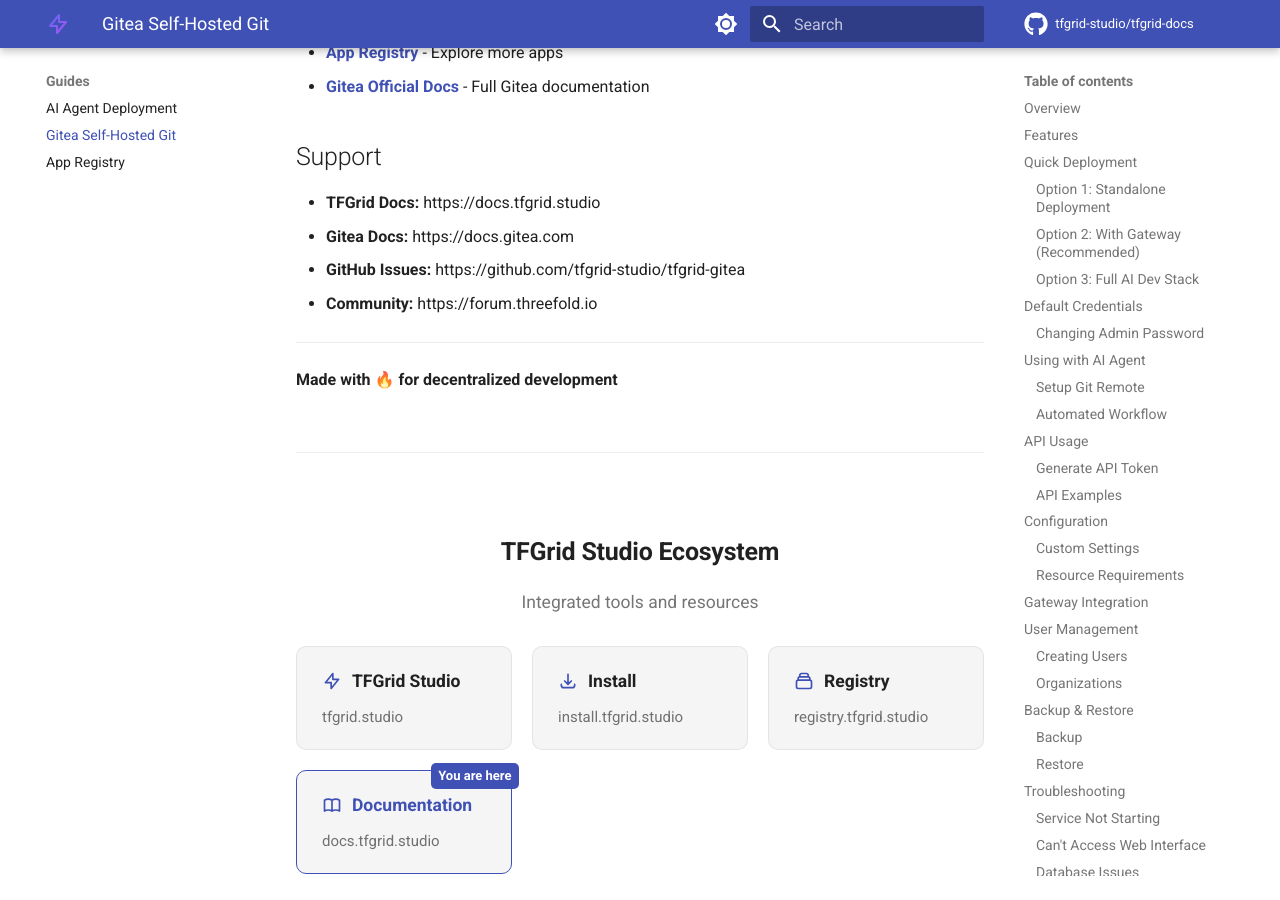
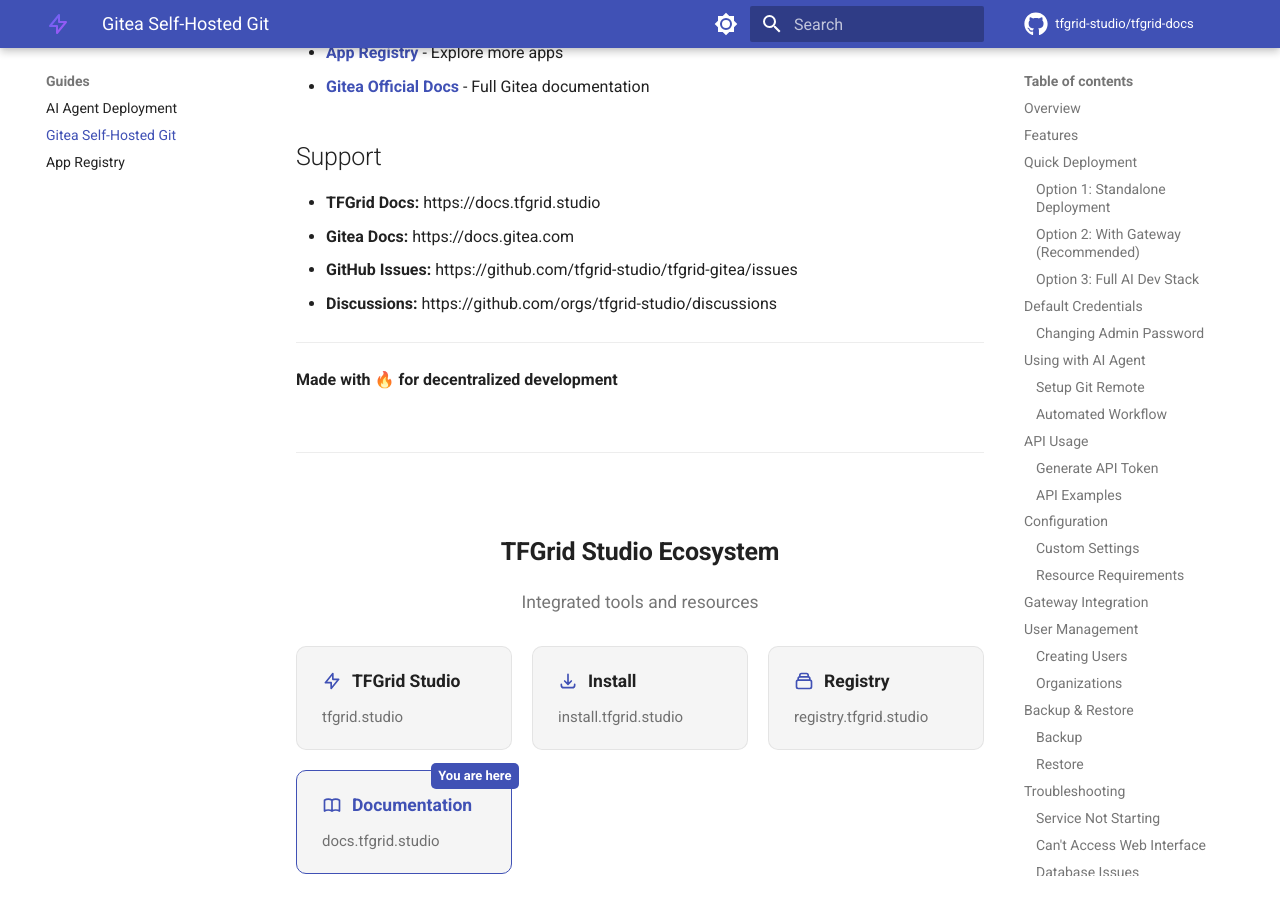
Before and after one commit to tfgrid-studio/tfgrid-docs, an MkDocs documentation site: the page built from docs/guides/gitea.md, in a window 1280 px wide and 900 px high, scrolled down 8697 px. Built offline with MkDocs 1.6.1 and Material for MkDocs 9.7.7, drawn with Linux system fonts in a browser that asks for light colours; comment, search, counter and statistics services are not loaded; the version menu is left out.

Commit message:
docs: Update Gitea guide with corrected GitHub links and discussions forum

```diff
--- a/docs/guides/gitea.md
+++ b/docs/guides/gitea.md
@@ -398,8 +398,8 @@
 
 - **TFGrid Docs:** https://docs.tfgrid.studio
 - **Gitea Docs:** https://docs.gitea.com
-- **GitHub Issues:** https://github.com/tfgrid-studio/tfgrid-gitea
-- **Community:** https://forum.threefold.io
+- **GitHub Issues:** https://github.com/tfgrid-studio/tfgrid-gitea/issues
+- **Discussions:** https://github.com/orgs/tfgrid-studio/discussions
 
 ---
 
```
